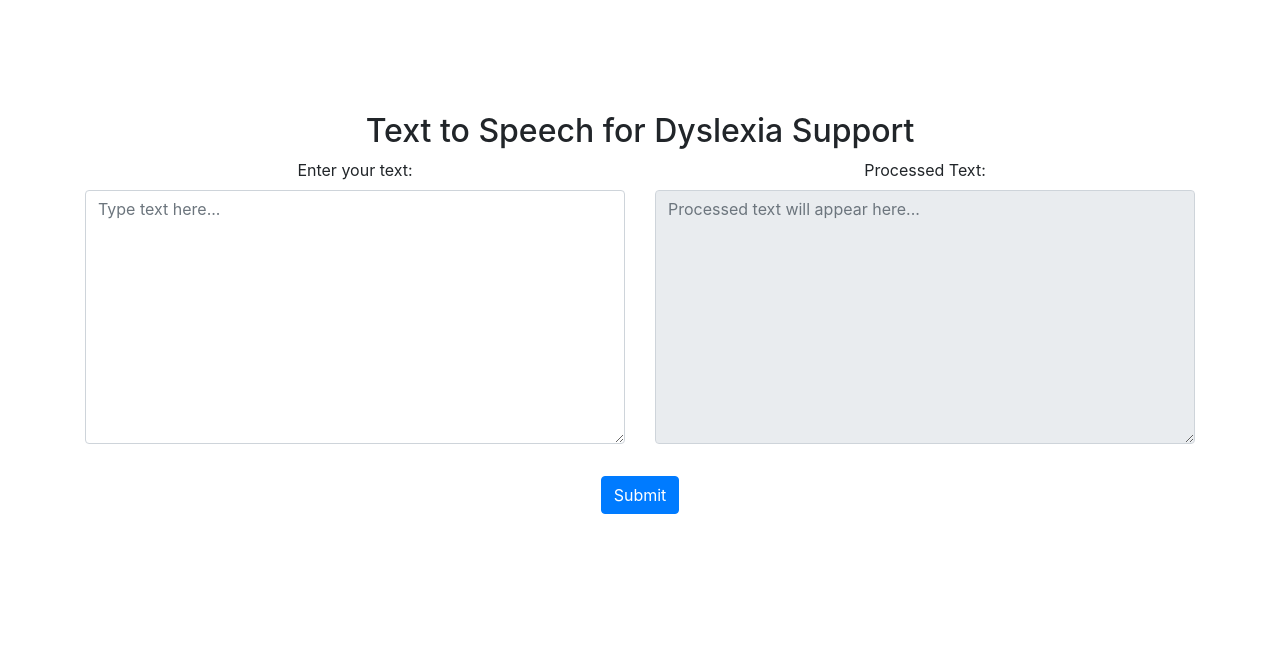
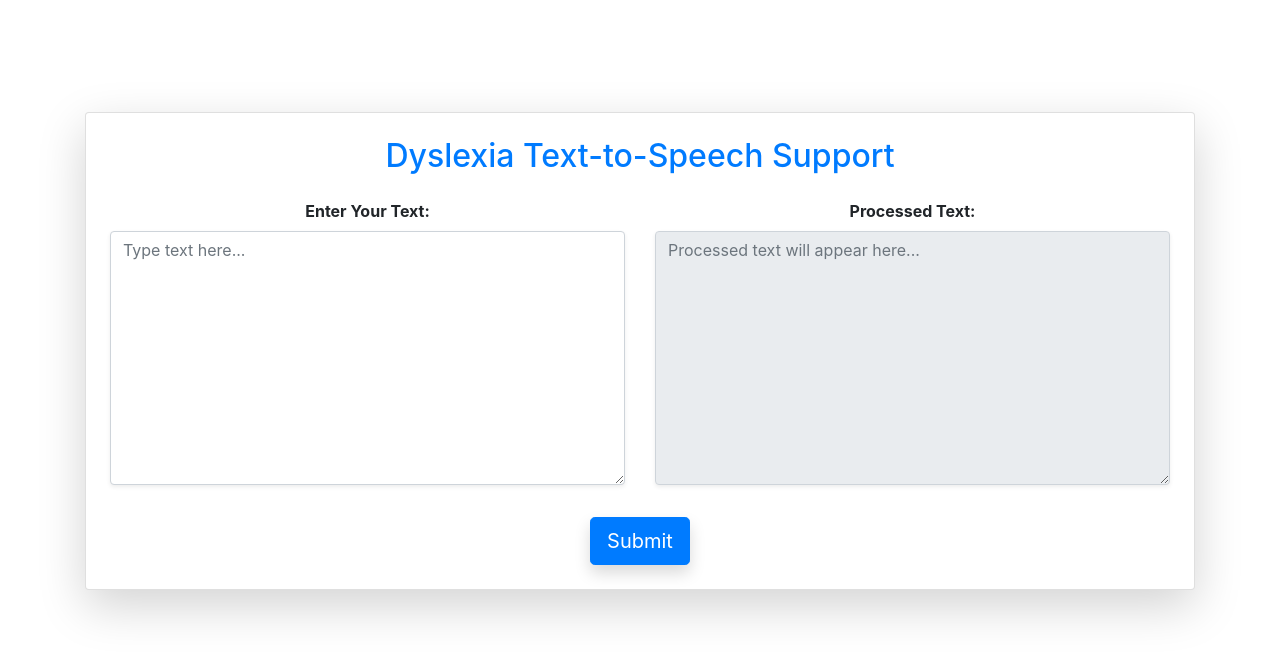
Before and after one commit to Shawarm0/HackSheffield9-Project, a Flask app: page /dyslexia in a window 1280 px wide. Shown: the part 72-730 px from the top of the page. Run offline with Flask 3, Linux system fonts and the light colour scheme.

Commit message:
make it pretty

```diff
--- a/templates/dyslexia/dyslexia.html
+++ b/templates/dyslexia/dyslexia.html
@@ -2,37 +2,49 @@
 
 {% block content %}
 <div class="container mt-5">
-    <h2 class="text-center">Text to Speech for Dyslexia Support</h2>
+    <!-- Main Content -->
+    <div class="card shadow-lg p-4">
+        <h2 class="text-center text-primary mb-4">Dyslexia Text-to-Speech Support</h2>
         <form id="dyslexia-form" method="POST">
             <div class="row">
                 <!-- Input Box -->
-            <div class="col-md-6">
+                <div class="col-md-6 mb-3">
                     <div class="form-group">
-                    <label for="text">Enter your text:</label>
-                    <textarea id="text" name="text" class="form-control" rows="10" placeholder="Type text here..."></textarea>
+                        <label for="text" class="font-weight-bold">Enter Your Text:</label>
+                        <textarea id="text" name="text" class="form-control shadow-sm" rows="10" placeholder="Type text here..."></textarea>
                     </div>
                 </div>
                 <!-- Output Box -->
-            <div class="col-md-6">
+                <div class="col-md-6 mb-3">
                     <div class="form-group">
-                    <label for="output">Processed Text:</label>
-                    <textarea id="output" class="form-control" rows="10" readonly placeholder="Processed text will appear here..."></textarea>
+                        <label for="output" class="font-weight-bold">Processed Text:</label>
+                        <textarea id="output" class="form-control shadow-sm" rows="10" readonly placeholder="Processed text will appear here..."></textarea>
                     </div>
                 </div>
             </div>
-        <button type="submit" class="btn btn-primary mt-3">Submit</button>
-        <button type="button" id="quit-button" class="btn btn-danger mt-3 d-none">Quit</button>
+            <div class="text-center">
+                <button type="submit" class="btn btn-primary btn-lg shadow">Submit</button>
+                <button type="button" id="quit-button" class="btn btn-danger btn-lg shadow d-none">Quit</button>
+            </div>
         </form>
+    </div>
 </div>
 
 <script>
     const quitButton = document.getElementById("quit-button");
     const outputField = document.getElementById("output");
+    const submitButton = document.querySelector("button[type='submit']");
 
     document.getElementById("dyslexia-form").addEventListener("submit", async function (event) {
         event.preventDefault(); // Prevent the form from submitting normally
+
+        // Disable the submit button
+        submitButton.disabled = true;
+        submitButton.textContent = "Processing...";
+
         const text = document.getElementById("text").value;
 
+        try {
             // Send the input text to the Flask route via Fetch API
             const response = await fetch("/dyslexia", {
                 method: "POST",
@@ -42,17 +54,27 @@
                 body: JSON.stringify({ text: text })
             });
 
-        // Handle the response
             if (response.ok) {
                 const data = await response.json(); // Parse JSON response
                 outputField.value = data.processed_text; // Update the output box
                 quitButton.classList.remove("d-none"); // Show the quit button
             } else {
-            console.error("Failed to process text.");
+                const errorData = await response.json();
+                outputField.value = errorData.error || "An error occurred.";
+                console.error("Error:", errorData);
+            }
+        } catch (error) {
+            console.error("Error:", error);
+            outputField.value = "An unexpected error occurred.";
+        } finally {
+            // Re-enable the submit button
+            submitButton.disabled = false;
+            submitButton.textContent = "Submit";
         }
     });
 
     quitButton.addEventListener("click", async function () {
+        try {
             // Send a request to stop the TTS process
             const response = await fetch("/dyslexia/quit", { method: "POST" });
 
@@ -62,6 +84,10 @@
             } else {
                 console.error("Failed to stop TTS.");
             }
+        } catch (error) {
+            console.error("Error:", error);
+        }
     });
 </script>
+
 {% endblock %}
```
Lines whose indentation alone changed are shown as unchanged.
